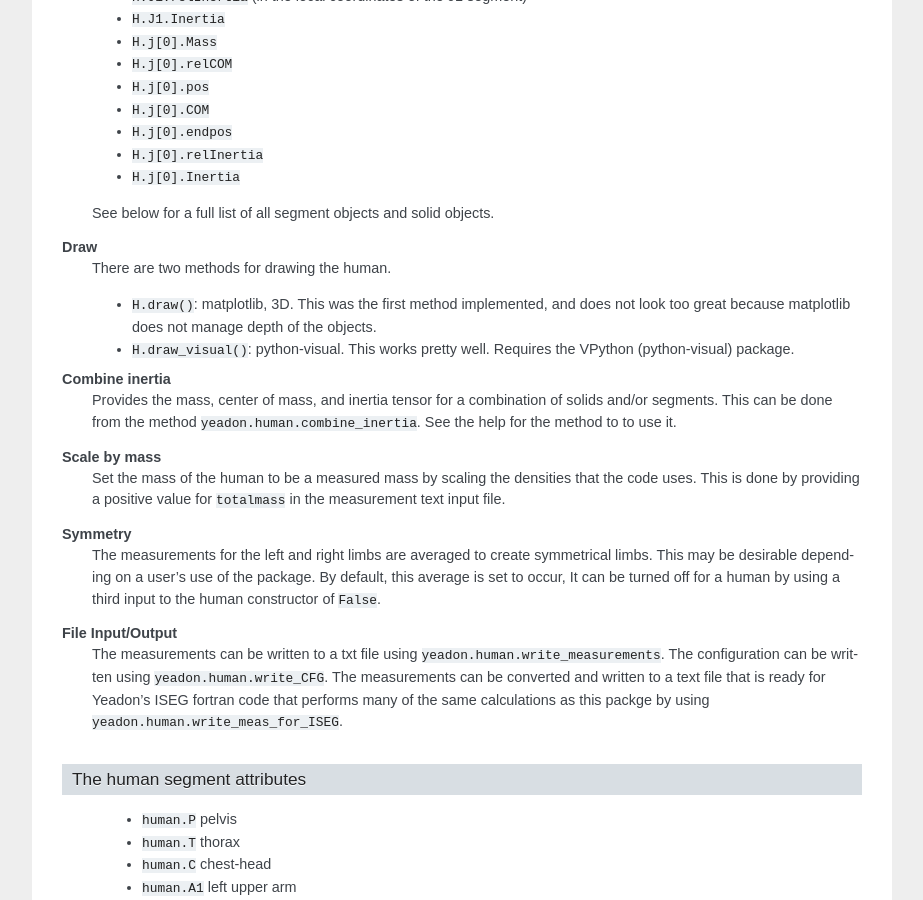
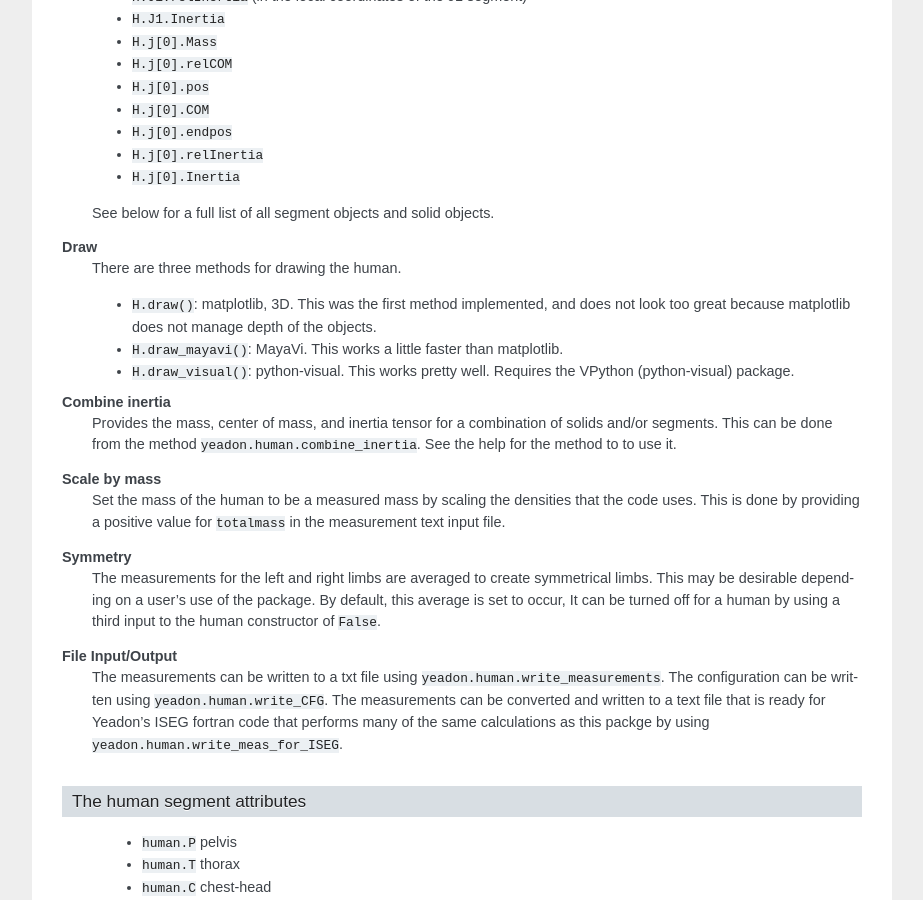
Before and after one commit to chrisdembia/yeadon, a Sphinx documentation site: the page built from doc/usage.rst, in a window 1280 px wide and 900 px high, scrolled down 1059 px. Shown: the whole window, without its empty margins (198-1121 px from the left). Built offline with Sphinx 7.4.7, drawn with Linux system fonts in a browser that asks for light colours; formulas are drawn with MathJax 3.

Commit message:
Updated documentation to reflect inclusion of mayavi.

```diff
--- a/doc/usage.rst
+++ b/doc/usage.rst
@@ -75,11 +75,12 @@ Features
     See below for a full list of all segment objects and solid objects.
 
 **Draw**
-    There are two methods for drawing the human.
+    There are three methods for drawing the human.
 
     - ``H.draw()``: matplotlib, 3D. This was the first method implemented, and
       does not look too great because matplotlib does not manage depth of the
       objects.
+    - ``H.draw_mayavi()``: MayaVi. This works a little faster than matplotlib.
     - ``H.draw_visual()``: python-visual. This works pretty well. Requires the
       VPython (python-visual) package.
 
```
Also changed, not shown: README.rst (+5 -3 lines).
